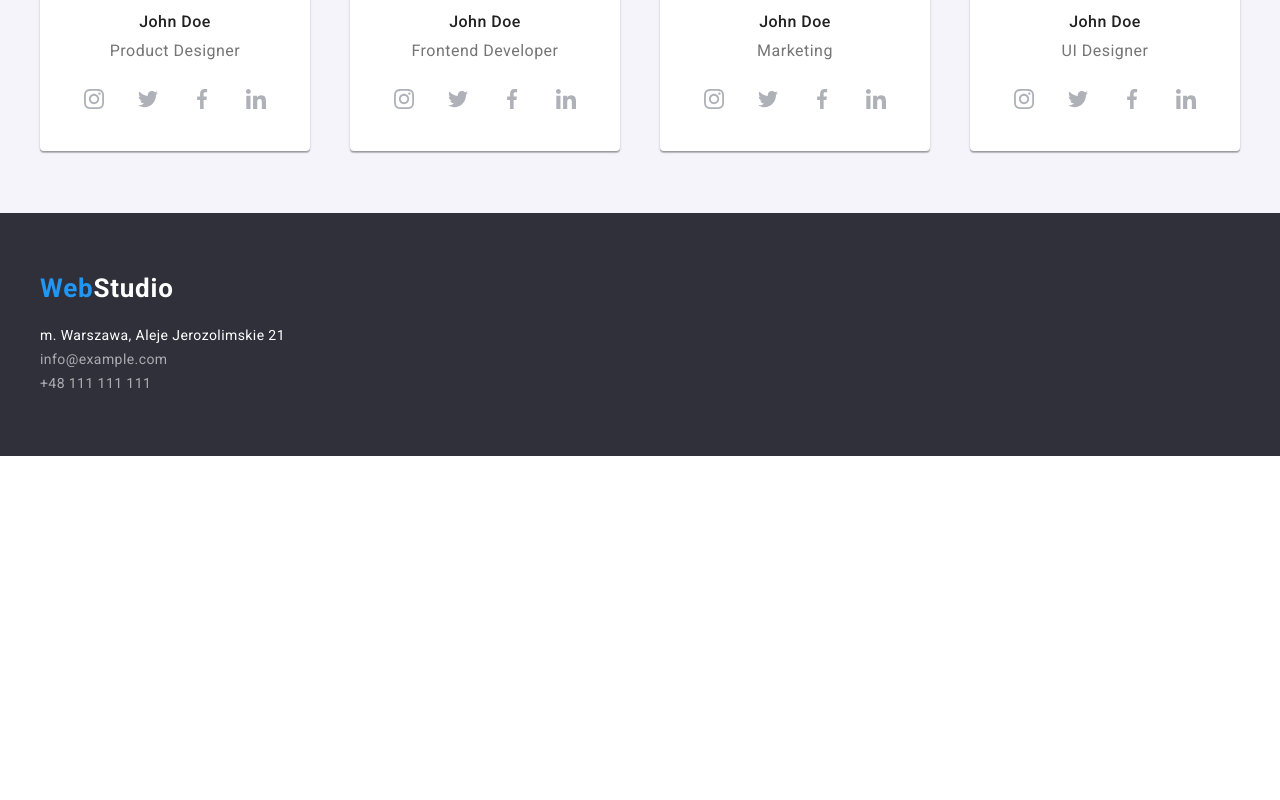
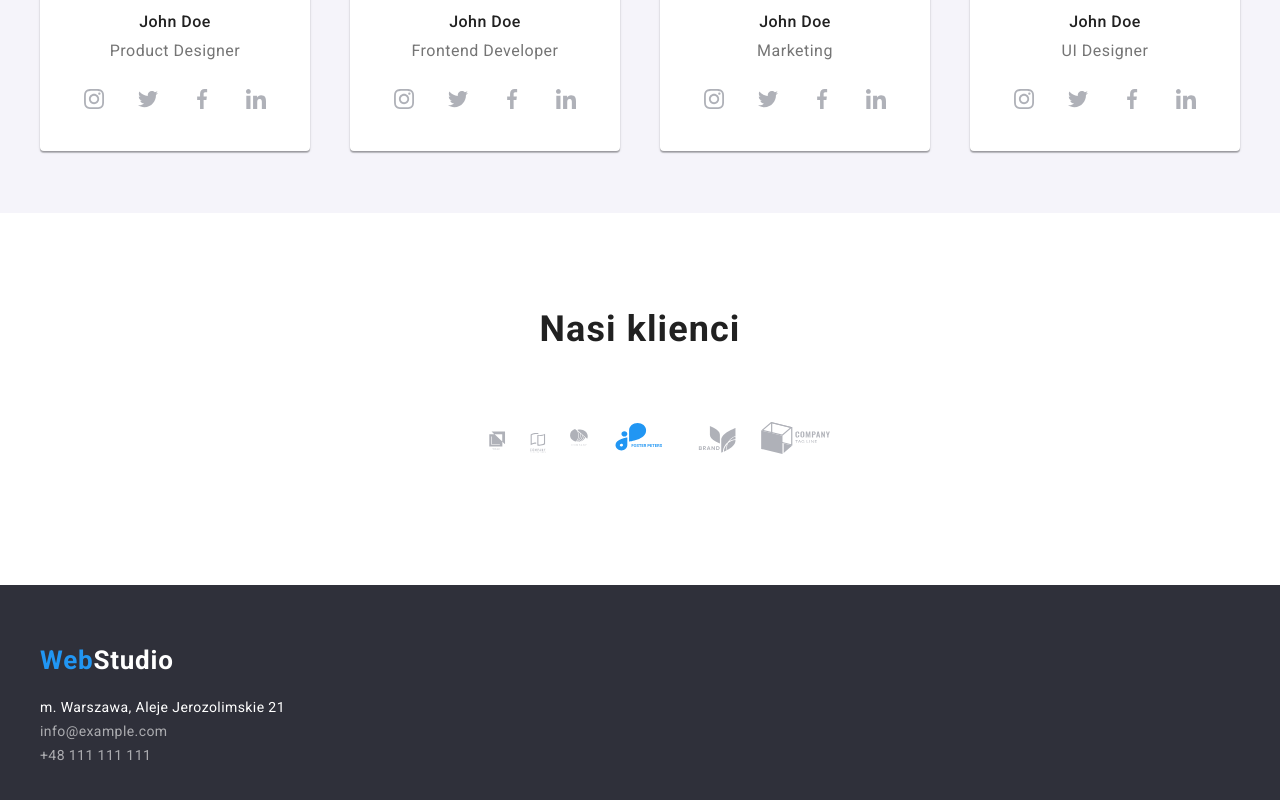
Before and after one commit to MichalJurek/goit-markup-hw-04, a plain HTML site: page index.html in a window 1280 px wide. Shown: the part 2034-2834 px from the top of the page. Before the commit the page ends 2490 px from the top, so only its background shows below. Drawn offline with nearby package versions, Linux system fonts and the light colour scheme.

Commit message:
icony naszy klienci
wklejone ale nie wypoziomowane oraz bez obramowania

```diff
--- a/css/styles.css
+++ b/css/styles.css
@@ -285,6 +285,7 @@ h1 {
 .portfolio-button-list,
 .portfolio-main-section,
 .what-we-do-presentation,
+.our-customer-list,
 .main-section-our-team-list {
     list-style: none;
 }
@@ -328,6 +329,7 @@ h1 {
 }
 
 .main-section-our-team-heading,
+.our-customer-section-heading,
 .what-we-do {
     font-weight: 700;
     font-size: 36px;
@@ -411,11 +413,23 @@ h1 {
     width: 44px;
     height: 44px;
 }
-
+.our-customer-section {
+    display: flex;
+    flex-direction: column;
+    height: 372px;
+    max-height: 100%;
+    justify-content: center;
+    align-items: center;
+    gap: 50px;
+}
 .no-margin {
     margin: 0px auto;
 }
-
+.our-customer-list {
+    display: flex;
+    flex-direction: row;
+    justify-content: center;
+}
 .footer {
     background-color: var(--BacgroundGafitColor);
     font-style: normal;
--- a/index.html
+++ b/index.html
@@ -297,6 +297,50 @@
         </div>
       </div>
     </section>
+    <section>
+      <div class="our-customer-section container no-margin">
+        <h3 class="our-customer-section-heading">Nasi klienci</h3>
+        <div>
+          <ul class="our-customer-list">
+            <li>
+              <svg class="icon-yaco" width="41" height="46.7">
+                <use href="./images/icons.svg#icon-yaco">
+                </use>
+              </svg>
+            </li>
+            <li>
+              <svg class="icon-company-tagline-here" width="40" height="52">
+                <use href="./images/icons.svg#icon-company-tagline-here">
+                </use>
+              </svg>
+            </li>
+            <li>
+              <svg class="icon-company" width="43.46" height="41.18">
+                <use href="./images/icons.svg#icon-company">
+                </use>
+              </svg>
+            </li>
+            <li>
+              <svg class="icon-foster-peters" width="84.44" height="40.62">
+                <use href="./images/icons.svg#icon-foster-peters">
+                </use>
+              </svg>
+            </li>
+            <li>
+              <svg class="icon-brand" width="62.54" height="45.43">
+                <use href="./images/icons.svg#icon-brand">
+                </use>
+              </svg>
+            </li>
+            <li>
+              <svg class="icon-company-tag-line" width="93.79" height="43.93">
+                <use href="./images/icons.svg#icon-company-tag-line"></use>
+              </svg>
+            </li>
+          </ul>
+        </div>
+      </div>
+    </section>
   </main>
   <footer class="footer">
     <div class="gap-20-px container">
```
